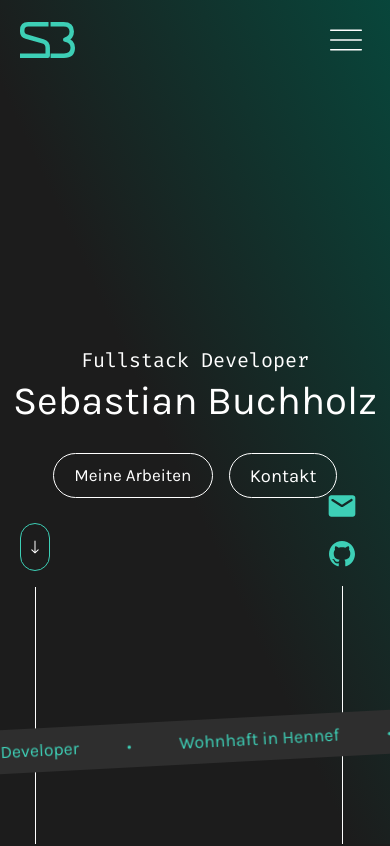
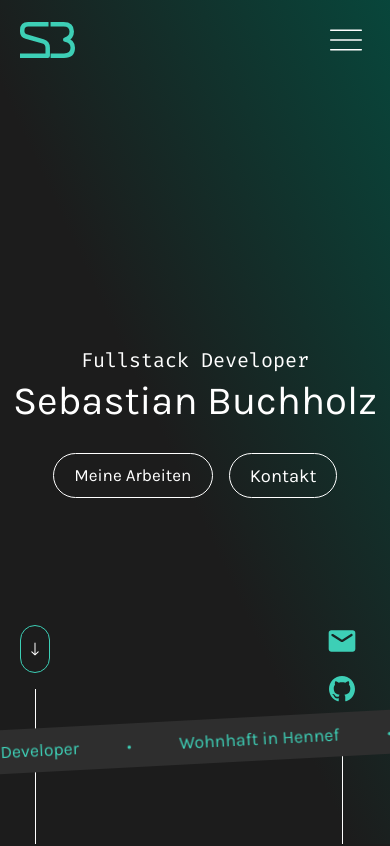
Before and after one commit to SebaBuch/Portfolio, an Angular app: page / in a window 390 px wide. Shown: the top 846 px of the page. Built offline with nearby package versions, Linux system fonts and the light colour scheme.

Commit message:
Move hero side elements below buttons on small phones

```diff
--- a/src/app/main-page/hero/hero.scss
+++ b/src/app/main-page/hero/hero.scss
@@ -239,3 +239,11 @@ h1 {
         font-size: 2.5rem;
     }
 }
+
+@media (max-width: 480px) {
+
+    .hero-side-left,
+    .hero-side-right {
+        top: 74%;
+    }
+}
```
